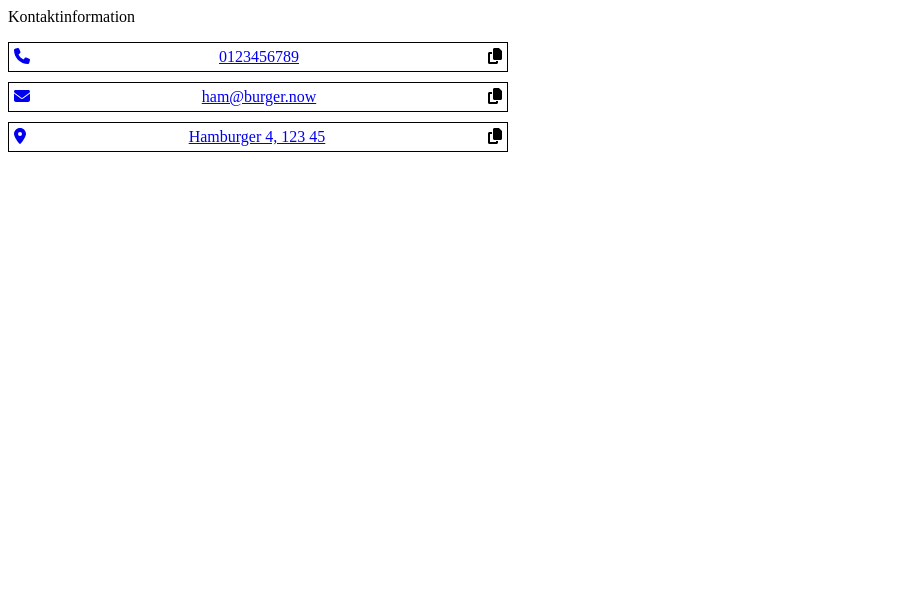
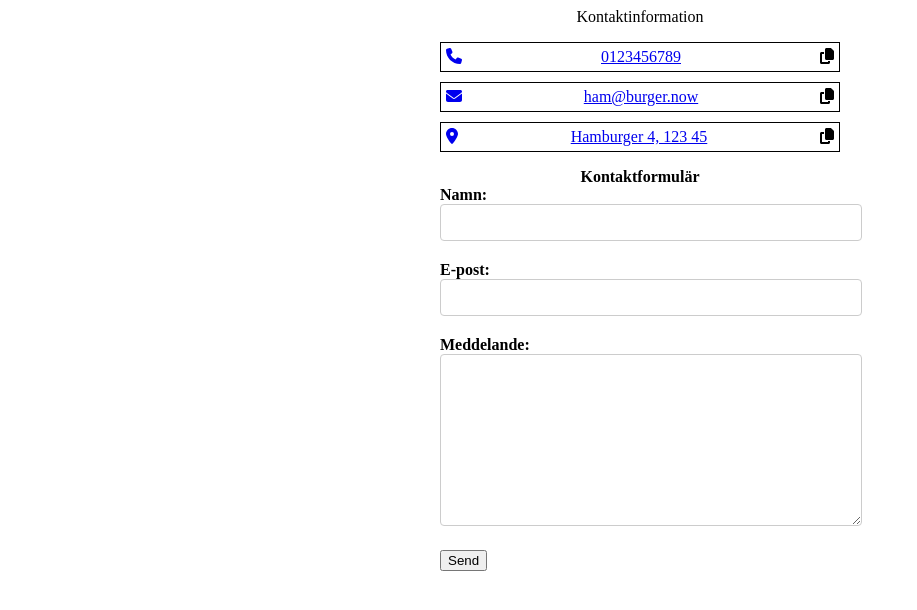
Before and after one commit to KennedyB1/Restaurangen, a React (Vite) app in the folder Restaurangen/: page /kontakt in a window 1280 px wide. Shown: the top 610 px of the page, without its empty margins (0-917 px from the left). Built offline with nearby package versions, Linux system fonts and the light colour scheme; a web font is replaced by a local one.

Commit message:
Kontakt formulär
Kontakt formulär som skickar data till Gmail.

```diff
--- a/Restaurangen/package.json
+++ b/Restaurangen/package.json
@@ -10,10 +10,12 @@
     "preview": "vite preview"
   },
   "dependencies": {
+    "@emailjs/browser": "^3.11.0",
     "@fortawesome/fontawesome-free": "^6.4.2",
     "@fortawesome/free-solid-svg-icons": "^6.4.2",
     "@fortawesome/react-fontawesome": "^0.2.0",
     "axios": "^1.5.0",
+    "emailjs": "^4.0.2",
     "react": "^18.2.0",
     "react-datepicker": "^4.16.0",
     "react-dom": "^18.2.0",
--- a/Restaurangen/src/Components/Contact.tsx
+++ b/Restaurangen/src/Components/Contact.tsx
@@ -1,10 +1,11 @@
+import {  ContactUs } from "./ContactEmail";
 import { ContactInformations } from "./ContactInformations";
 
 export const Contact = () => {
 
 
 
-  return <ContactInformations />
+  return <><ContactInformations /><ContactUs /></>
 
 
 };
--- /dev/null
+++ b/Restaurangen/src/Components/ContactEmail.tsx
@@ -0,0 +1,64 @@
+
+import emailjs from '@emailjs/browser';
+import { useState } from 'react';
+import './styled/formContact.css'
+
+export const ContactUs = () => {
+
+    const [name, setName] = useState('');
+    const [email, setEmail] = useState('');
+    const [message, setMessage] = useState('');
+    const [isEmailSent, setIsEmailSent] = useState(false);
+
+  const sendEmail = (e: React.FormEvent) => {
+    e.preventDefault();
+
+   //ID kopplad till Emailjs-konto
+
+    const serviceID = 'service_i5xww1e';
+    const templateID = 'template_ln6bgli';
+    //Public key
+    const accountKey = 'WuAyGMJjxK86sHJtq'
+
+
+    const templateParams = {
+        from_name: name,
+        from_email: email,
+        message,
+      };
+
+      emailjs.send(serviceID, templateID, templateParams, accountKey)
+      .then((response) => {
+        console.log('E-posten har skickats:', response);
+        setIsEmailSent(true);
+        setName('');
+        setEmail('');
+        setMessage('');
+      })
+      .catch((error) => {
+        console.error('E-post error:', error);
+      });
+
+  };
+
+  return (
+    <form onSubmit={sendEmail} className='contactForm'>
+  <span>Kontaktformulär</span>
+  <label>Namn: <br />
+    <input type="text" value={name} onChange={(e) => setName(e.target.value)} />
+  </label>
+
+  <label>E-post:<br />
+    <input type="email" name="email" value={email} onChange={(e) => setEmail(e.target.value)} />
+  </label>
+
+  <label>Meddelande:<br />
+    <textarea value={message} onChange={(e) => setMessage(e.target.value)} />
+  </label>
+
+  <input type="submit" value="Send" />
+  {isEmailSent && <span>Meddelandet har skickats!</span>}
+</form>
+
+  );
+};
--- a/Restaurangen/src/Components/ContactInformations.tsx
+++ b/Restaurangen/src/Components/ContactInformations.tsx
@@ -18,7 +18,7 @@ export const ContactInformations = () => {
   };
 
   return (
-    <>
+    <div className='contactInformation'>
     <span>Kontaktinformation</span>
       <ul className='contactUl'>
         <li>
@@ -73,6 +73,6 @@ export const ContactInformations = () => {
           </span>
         </li>
       </ul>
-    </>
+    </div>
   );
 };
--- a/Restaurangen/src/Components/styled/Contact.css
+++ b/Restaurangen/src/Components/styled/Contact.css
@@ -1,8 +1,14 @@
+.contactInformation {
+  max-width: 400px;
+  margin: 0 auto;
+  text-align: center;
+}
+
 .contactUl,
 ul {
   list-style: none;
   padding: 0;
-  width: 500px;
+  max-width: 100%;
 }
 
 .contactUl li {
--- /dev/null
+++ b/Restaurangen/src/Components/styled/formContact.css
@@ -0,0 +1,39 @@
+form {
+  max-width: 400px;
+  margin: 0 auto;
+}
+
+.contactForm span {
+  display: block;
+  text-align: center;
+  font-weight: bold;
+}
+
+.contactForm label {
+  display: block;
+  margin-bottom: 10px;
+  font-weight: bold;
+}
+.contactForm input[type="text"],
+input[type="email"],
+textarea {
+  width: 100%;
+  padding: 10px;
+  margin-bottom: 10px;
+  border: 1px solid #ccc;
+  border-radius: 4px;
+}
+
+.contactForm textarea {
+  height: 150px;
+  max-width: 400px;
+  resize: vertical;
+}
+
+.contactForm input[type="submit"] {
+  cursor: pointer;
+}
+
+.contactForm input[type="submit"]:hover {
+  color: gold;
+}
```
Also changed, not shown: 1 other file (tests, documents, lock files or other folders).
